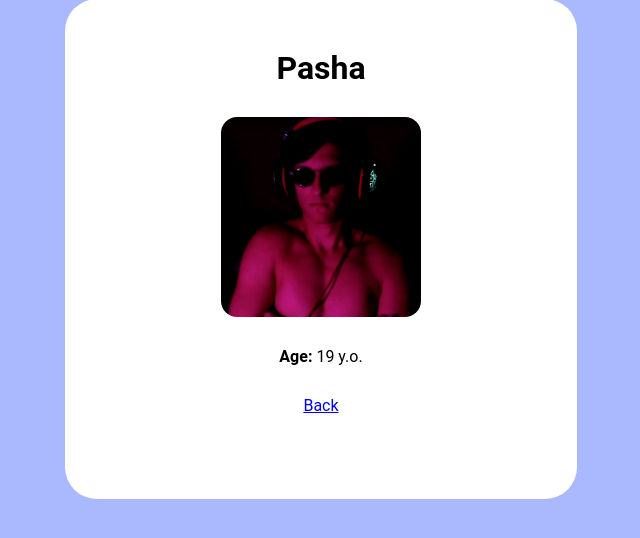
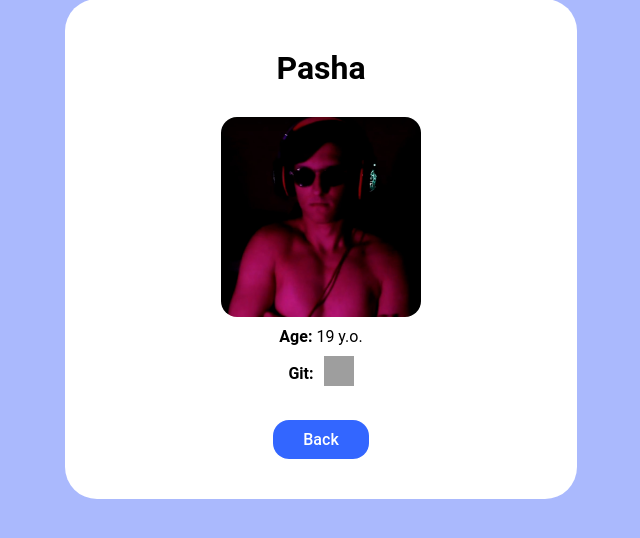
Before and after one commit to VlO-OlV/node-js-labs, a Node server app: page /person/1 in a window 1280 px wide. Shown: the part 51-589 px from the top of the page, without its empty margins (319-959 px from the left). Run offline with Node 20, Linux system fonts and the light colour scheme; grey boxes are pictures that could not be loaded.

Commit message:
додєлав 👍

```diff
--- a/lab2/src/main.ts
+++ b/lab2/src/main.ts
@@ -1,29 +1,30 @@
-import express, { Request, Response } from 'express';
+import express, { Request, Response, Express } from 'express';
 import * as dotenv from 'dotenv';
 import * as path from 'path'
 
-const app = express();
+type Member = {
+    id: string;
+    name: string;
+    age: number;
+    photo: string;
+    git: string;
+}
+
+const app: Express = express();
 
 const createPath = (page: string) => path.join(__dirname, '/views', `${page}.ejs`);
 
 dotenv.config({
-  path: __dirname + '/.env',
+    path: __dirname + '/.env',
 });
 
-const port = process.env.PORT || 3000;
+const port: string | number = process.env.PORT || 3000;
 
-app.use(express.static('src/styles'));
-app.use(express.static('src/images'));
-
-app.get('/', (request: Request, response: Response) => {
-  response.sendFile(__dirname + '/views/index.html');
-});
-
-const members = [
-  { id: "1", name: "Pasha", age: 19, photo: "/pasha.jpg" },
-  { id: "2", name: "Vanya", age: 18, photo: "https://upload.wikimedia.org/wikipedia/commons/9/99/Sample_User_Icon.png" },
-  { id: "3", name: "Vika", age: 18, photo: "/vika.jpg" },
-  { id: "4", name: "Oleh", age: 19, photo: "https://upload.wikimedia.org/wikipedia/commons/9/99/Sample_User_Icon.png" }
+const members: Member[] = [
+    { id: "1", name: "Pasha", age: 19, photo: "/pasha.jpg", git: "https://github.com/PavloSatyrenko" },
+    { id: "2", name: "Vanya", age: 18, photo: "https://upload.wikimedia.org/wikipedia/commons/9/99/Sample_User_Icon.png", git: "https://github.com/VlO-OlV" },
+    { id: "3", name: "Vika", age: 18, photo: "/vika.jpg", git: "https://github.com/ViktoriiaUr" },
+    { id: "4", name: "Oleh", age: 19, photo: "https://upload.wikimedia.org/wikipedia/commons/9/99/Sample_User_Icon.png", git: "https://github.com/esaulovolehip31" }
 ];
 
 app.set('view engine', 'ejs');
@@ -31,16 +32,16 @@ app.use(express.static('src/styles'));
 app.use(express.static('src/images'));
 
 app.get('/', (request: Request, response: Response) => {
-  response.sendFile(__dirname + '/views/index.html');
+    response.sendFile(__dirname + '/views/index.html');
 });
 
 app.get('/person/:id', (request: Request, response: Response) => {
-  const person = members.find(s => s.id === request.params.id);
-  response.render(createPath('profile'), {person});
+    const person: Member = members.find((member: Member) => member.id == request.params.id);
+    response.render(createPath('profile'), { person });
 });
 
 app.use((request: Request, response: Response) => {
-  response.status(404).send('Page not found');
+    response.status(404).send('Page not found');
 });
 
 app.listen(port, () => console.log(`Running on port ${port}`));
--- a/lab2/src/styles/style.css
+++ b/lab2/src/styles/style.css
@@ -22,6 +22,10 @@ body {
     border-radius: 32px;
 }
 
+.card_size_small {
+    width: 40vw;
+}
+
 .title {
     font-size: 2rem;
     font-weight: 700;
@@ -35,6 +39,10 @@ body {
 }
 
 .person {
+    display: flex;
+    gap: 10px;
+    flex-direction: column;
+    align-items: center;
     text-decoration: none;
 }
 
@@ -51,6 +59,25 @@ body {
     text-align: center;
 }
 
-.person__card {
-    width: 40vw;
+.person__git {
+    display: flex;
+    gap: 10px;
+    align-items: center;
+    text-decoration: none;
 }
+
+.git__image {
+    width: 30px;
+    aspect-ratio: 1;
+}
+
+.button {
+    color: #ffffff;
+    font-size: 1rem;
+    font-weight: 500;
+    padding: 10px 30px;
+    background-color: #3366ff;
+    border-radius: 16px;
+    cursor: pointer;
+    text-decoration: none;
+}
--- a/lab2/src/views/index.html
+++ b/lab2/src/views/index.html
@@ -3,12 +3,12 @@
     <head>
         <meta charset="UTF-8" />
         <meta name="viewport" content="width=device-width, initial-scale=1.0" />
-        <title>Бригада 14</title>
+        <title>Brigade 14</title>
         <link rel="stylesheet" href="/style.css" />
     </head>
     <body>
         <div class="card">
-            <h1 class="title">Бригада 14</h1>
+            <h1 class="title">Brigade 14</h1>
 
             <div class="content">
                 <a class="person" href="/person/1">
--- a/lab2/src/views/profile.ejs
+++ b/lab2/src/views/profile.ejs
@@ -1,17 +1,25 @@
 <!DOCTYPE html>
 <html lang="en">
     <head>
-    <meta charset="UTF-8">
-    <meta name="viewport" content="width=device-width, initial-scale=1.0">
+        <meta charset="UTF-8" />
+        <meta name="viewport" content="width=device-width, initial-scale=1.0" />
         <title><%= person.name %> - Profile</title>
-    <link rel="stylesheet" href="/style.css">
+        <link rel="stylesheet" href="/style.css" />
     </head>
     <body>
-<div class="card person__card">
-    <h1><%= person.name %></h1>
-    <img class="person__photo" src="<%= person.photo %>" alt="<%= person.name %>">
-    <p><strong>Age:</strong> <%= person.age %> y.o.</p>
-    <a href="/">Back</a>
+        <div class="card card_size_small">
+            <h1 class="title"><%= person.name %></h1>
+
+            <div class="person">
+                <img class="person__photo" src="<%= person.photo %>" alt="<%= person.name %>" />
+                <span class="person__age"><strong>Age:</strong> <%= person.age %> y.o.</span>
+                <span class="person__git">
+                    <strong>Git:</strong>
+                    <a href="<%= person.git %>" target="_blank"><img class="git__image" src="https://cdn-icons-png.flaticon.com/512/25/25231.png" /></a>
+                </span>
+            </div>
+
+            <a class="button" href="/">Back</a>
         </div>
     </body>
 </html>
```
Lines whose indentation alone changed are shown as unchanged.
